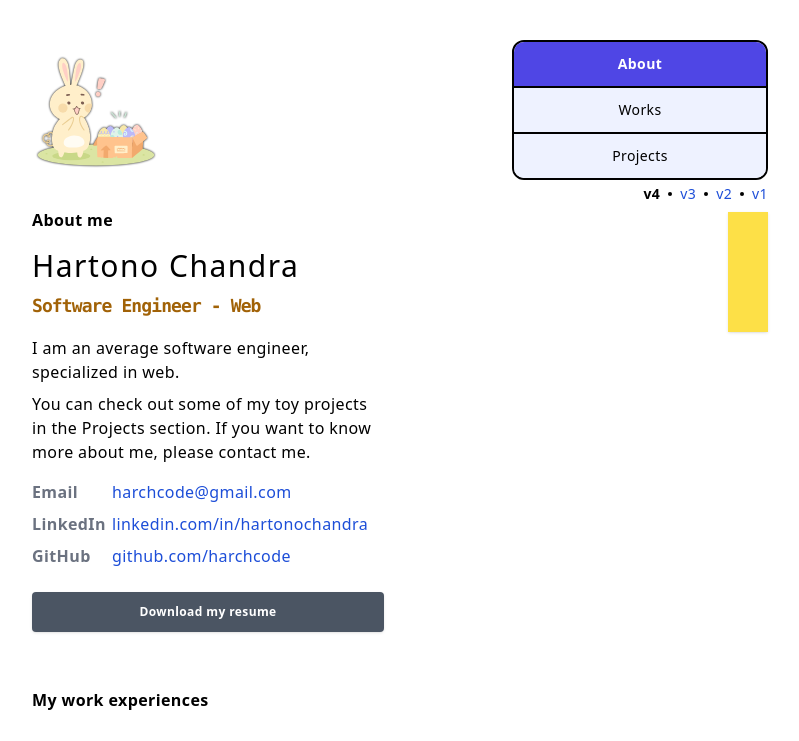
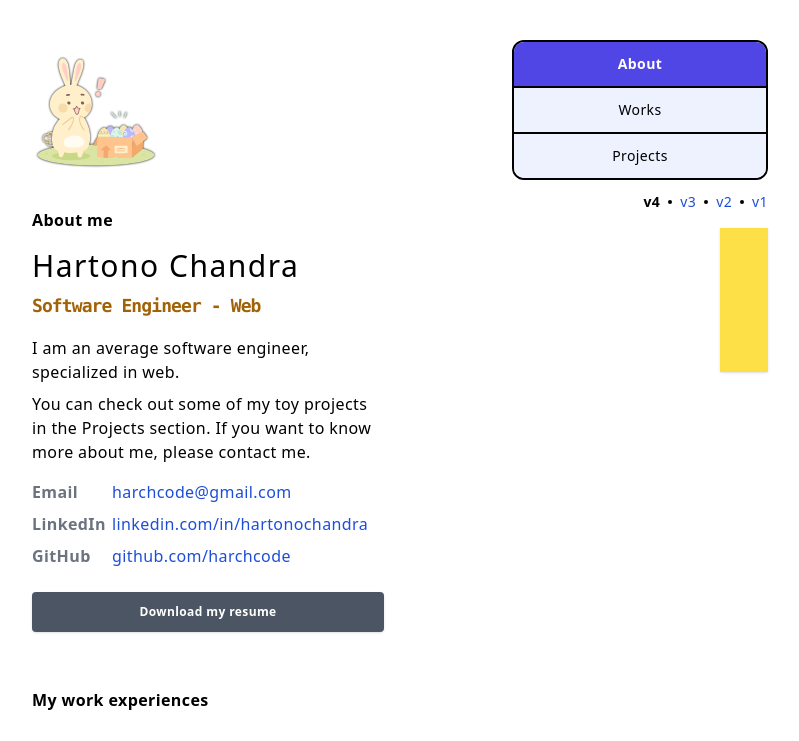
Before and after one commit to harchcode/portfolio, an Astro site: page / in a window 1280 px wide. Shown: the top 741 px of the page, without its empty margins (240-1039 px from the left). Built offline with nearby package versions, Linux system fonts and the light colour scheme; Astro itself is replaced by a stand-in of ours.

Commit message:
revert some style

```diff
--- a/src/pages/index.astro
+++ b/src/pages/index.astro
@@ -43,17 +43,17 @@ import { Image } from "astro:assets";
       </div>
     </div>
 
-    <div class="content md:fixed md:top-40 w-full -z-20 mt-8 md:mt-0">
+    <div class="content md:fixed md:top-40 w-full z-20 mt-8 md:mt-0">
       <div class="w-full max-w-screen-md mx-auto px md:flex md:justify-end">
         <div class="w-full md:w-72 px-4 py-2">
-          <div class="w-full max-w-sm mx-auto text-sm mt-4">
+          <div class="w-full max-w-sm mx-auto text-sm mt-6">
             <div
               class="flex md:flex-col-reverse items-center md:items-end justify-between mt-1"
             >
-              <div class="flex md:flex-col md:mt-2 shadow">
-                <div class="w-10 h-10 bg-yellow-300"></div>
-                <div class="w-10 h-10 bg-yellow-300"></div>
-                <div class="w-10 h-10 bg-yellow-300"></div>
+              <div class="flex md:flex-col md:mt-4 shadow">
+                <div class="w-12 h-12 bg-yellow-300"></div>
+                <div class="w-12 h-12 bg-yellow-300"></div>
+                <div class="w-12 h-12 bg-yellow-300"></div>
               </div>
               <div class="flex-none flex items-center space-x-2">
                 <span class="font-extrabold">v4</span>
```
